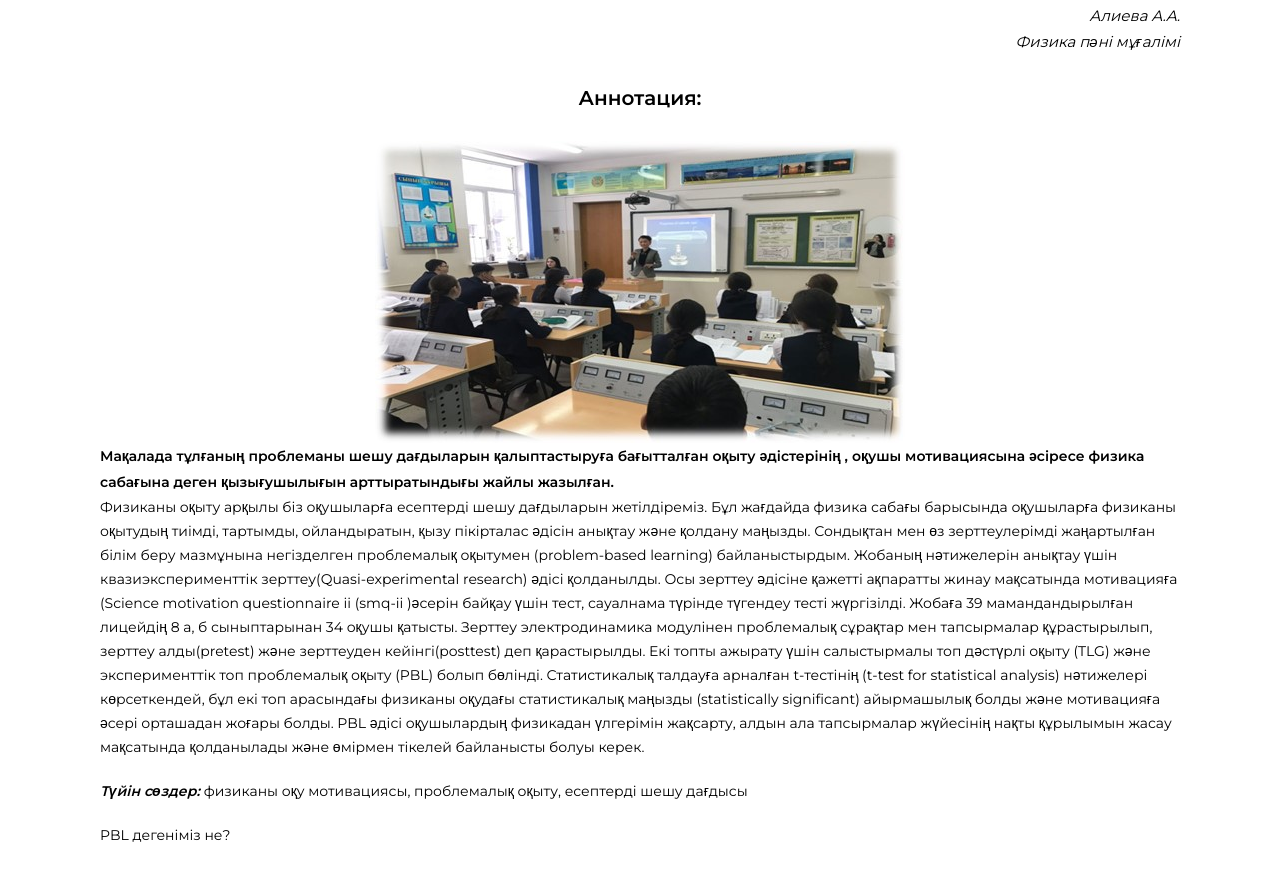
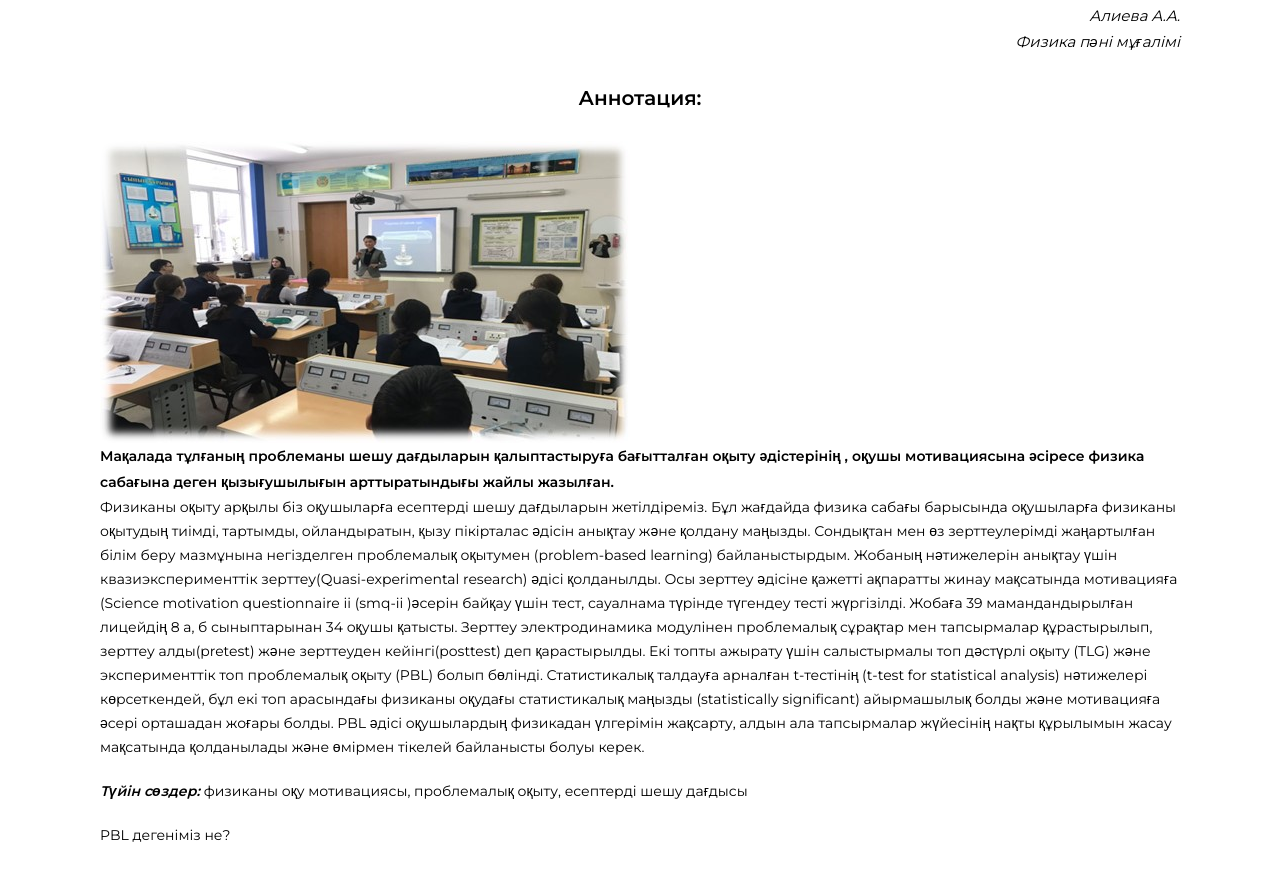
Before and after one commit to slecnabota/aigulsite, a plain HTML site: page index.html in a window 1280 px wide. Shown: the part 764-1658 px from the top of the page. Drawn offline with nearby package versions, Linux system fonts and the light colour scheme.

Commit message:
Update index.html

```diff
--- a/index.html
+++ b/index.html
@@ -95,7 +95,7 @@
                     <div class="article__annotazia">
                         Аннотация:
                     </div>
-                    <img src="img/Рисунок2.jpg" alt="" style="margin: 0 auto;" class="mb-30">
+                    <img src="img/Рисунок2.jpg" alt="" class="img-float">
                     <div class="article__sub-annotazia">
                         Мақалада тұлғаның проблеманы шешу дағдыларын қалыптастыруға бағытталған оқыту әдістерінің , оқушы мотивациясына  әсіресе физика сабағына деген қызығушылығын арттыратындығы жайлы жазылған.
                     </div>
```
